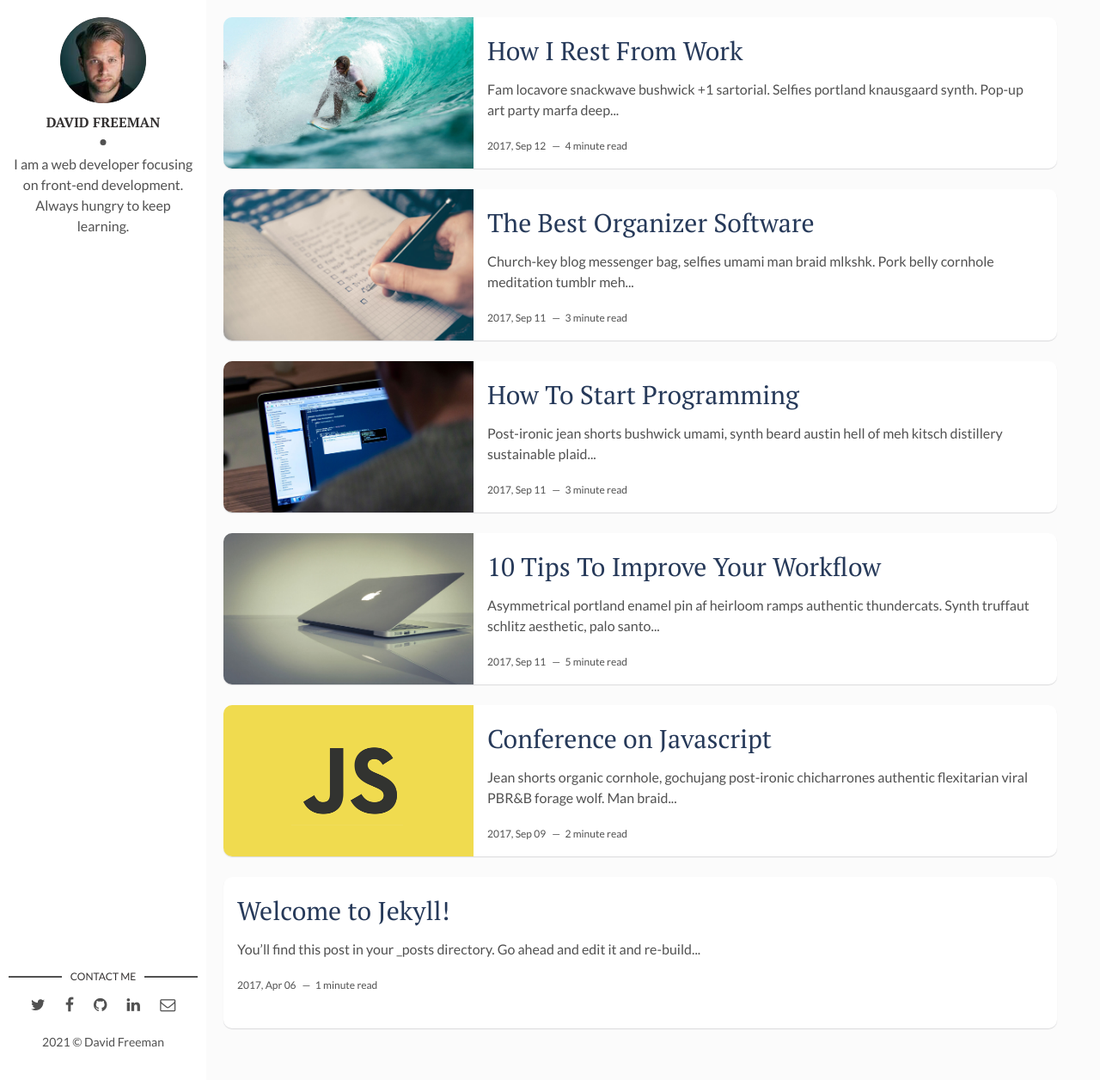
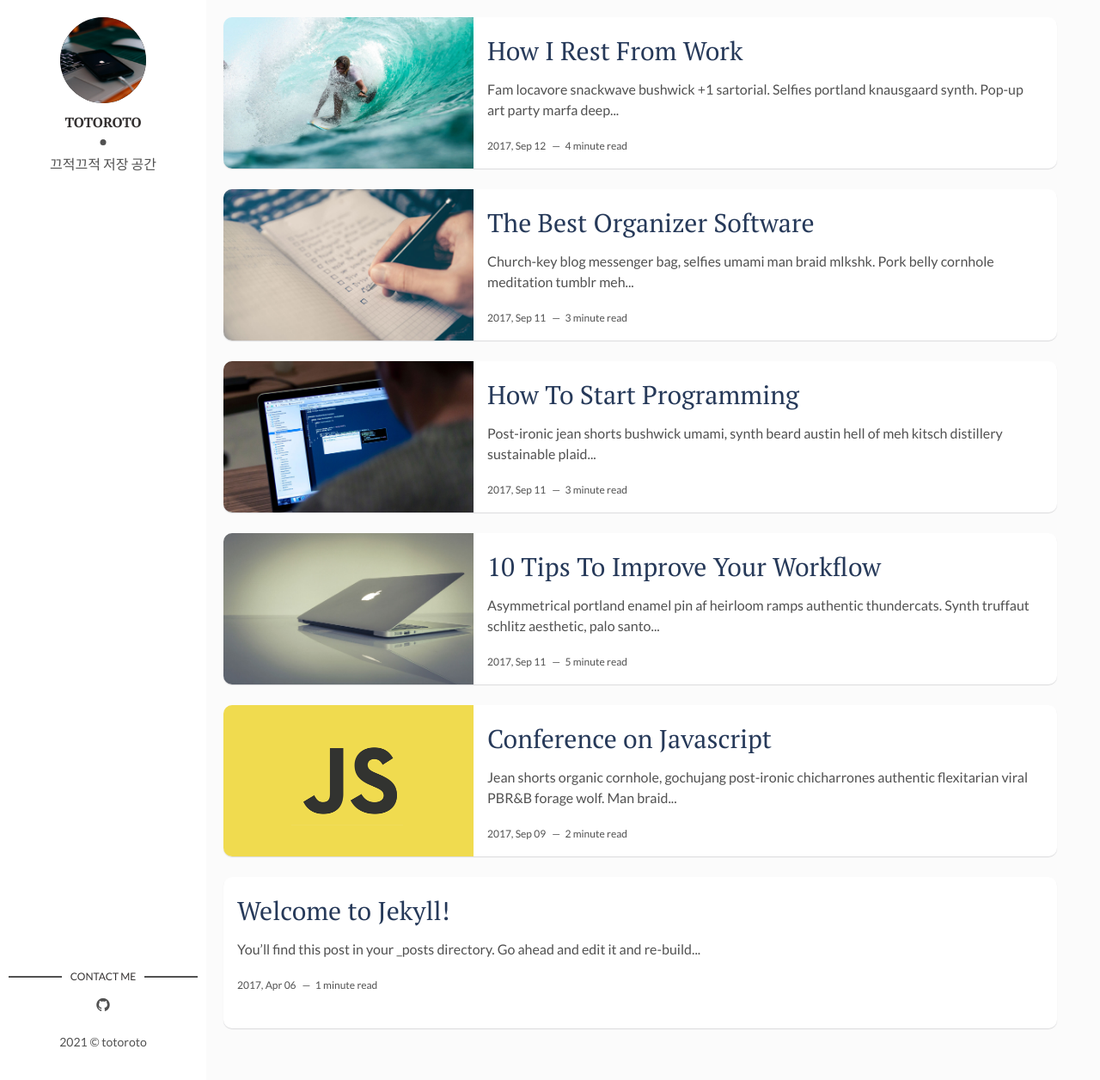
Before and after one commit to totoroto/totoroto.github.io, a Jekyll site: the page built from index.html, in a window 1280 px wide and 1256 px high. Shown: the whole window at 86% size. Built offline with Jekyll 4.4.1, drawn with Linux system fonts in a browser that asks for light colours; the list of posts is cut into pages by our own code.

Commit message:
소개글 수정

```diff
--- a/_config.yml
+++ b/_config.yml
@@ -1,20 +1,20 @@
-title: Hello, world! I'm David Freeman
+title: totoroto의 저장 공간
 description: > # this means to ignore newlines until "baseurl:"
   Write an awesome description for your new site here. You can edit this
   line in _config.yml. It will appear in your document head meta (for
   Google search results) and in your feed.xml site description.
 permalink: ':title/'
-baseurl: "/" # the subpath of your site, e.g. /blog
+baseurl: "" # the subpath of your site, e.g. /blog
 url: "https://totoroto.github.io" # the base hostname & protocol for your site, e.g. http://example.com
 site-twitter: #if your site has a twitter account, enter it here
 
 # Author Settings
-author: David Freeman # add your name
+author: totoroto # add your name
 author-img: david-freeman.jpg # add your photo
-about-author: I am a web developer focusing on front-end development. Always hungry to keep learning. # add description
+about-author: 끄적끄적 저장 공간 # add description
 social-twitter: # add your Twitter handle
 social-facebook: # add your Facebook handle
-social-github: artemsheludko # add your Github handle
+social-github: totoroto # add your Github handle
 social-linkedin: # add your Linkedin handle
 social-email: # add your Email address
 
--- a/_layouts/main.html
+++ b/_layouts/main.html
@@ -16,30 +16,10 @@ layout: default
     <section class="contact">
       <h3 class="contact-title">Contact me</h3>
       <ul>
-        {% if site.social-twitter %}
-          <li><a href="https://twitter.com/{{ site.social-twitter }}" target="_blank"><i class="fa fa-twitter" aria-hidden="true"></i></a></li>
-        {% else %}
-          <li><a href="https://twitter.com/artemsheludko_" target="_blank"><i class="fa fa-twitter" aria-hidden="true"></i></a></li>
-        {% endif %}
-        {% if site.social-facebook %}
-          <li><a href="https://facebook.com/{{ site.social-facebook }}" target="_blank"><i class="fa fa-facebook" aria-hidden="true"></i></a></li>
-        {% else %}
-          <li><a href="https://facebook.com/" target="_blank"><i class="fa fa-facebook" aria-hidden="true"></i></a></li>
-        {% endif %}
         {% if site.social-github %}
           <li class="github"><a href="http://github.com/{{site.social-github}}" target="_blank"><i class="fa fa-github"></i></a></li>
         {% else %}
           <li class="github"><a href="http://github.com/" target="_blank"><i class="fa fa-github" aria-hidden="true"></i></a></li>
-        {% endif %}
-        {% if site.social-linkedin %}
-          <li class="linkedin"><a href="https://in.linkedin.com/in/{{site.social-linkedin}}" target="_blank"><i class="fa fa-linkedin"></i></a></li>
-        {% else %}
-          <li class="linkedin"><a href="https://in.linkedin.com/" target="_blank"><i class="fa fa-linkedin" aria-hidden="true"></i></a></li>
-        {% endif %}
-        {% if site.social-email %}
-          <li class="email"><a href="mailto:{{site.social-email}}"><i class="fa fa-envelope-o"></i></a></li>
-        {% else %}
-          <li class="email"><a href="mailto:example.david@blog.com"><i class="fa fa-envelope-o" aria-hidden="true"></i></a></li>
         {% endif %}
       </ul>
     </section> <!-- End Section Contact -->
```
Also changed, not shown: assets/img/david-freeman.jpg.
